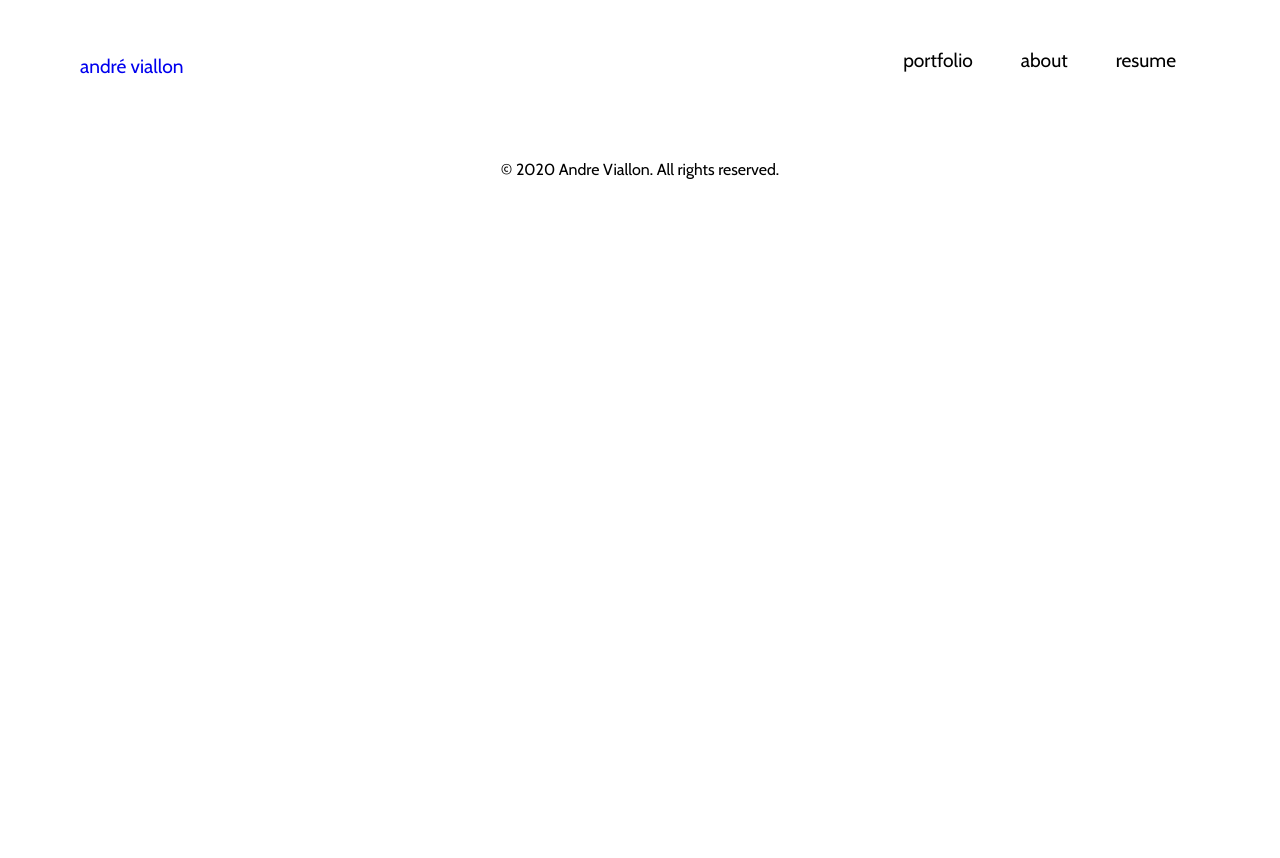
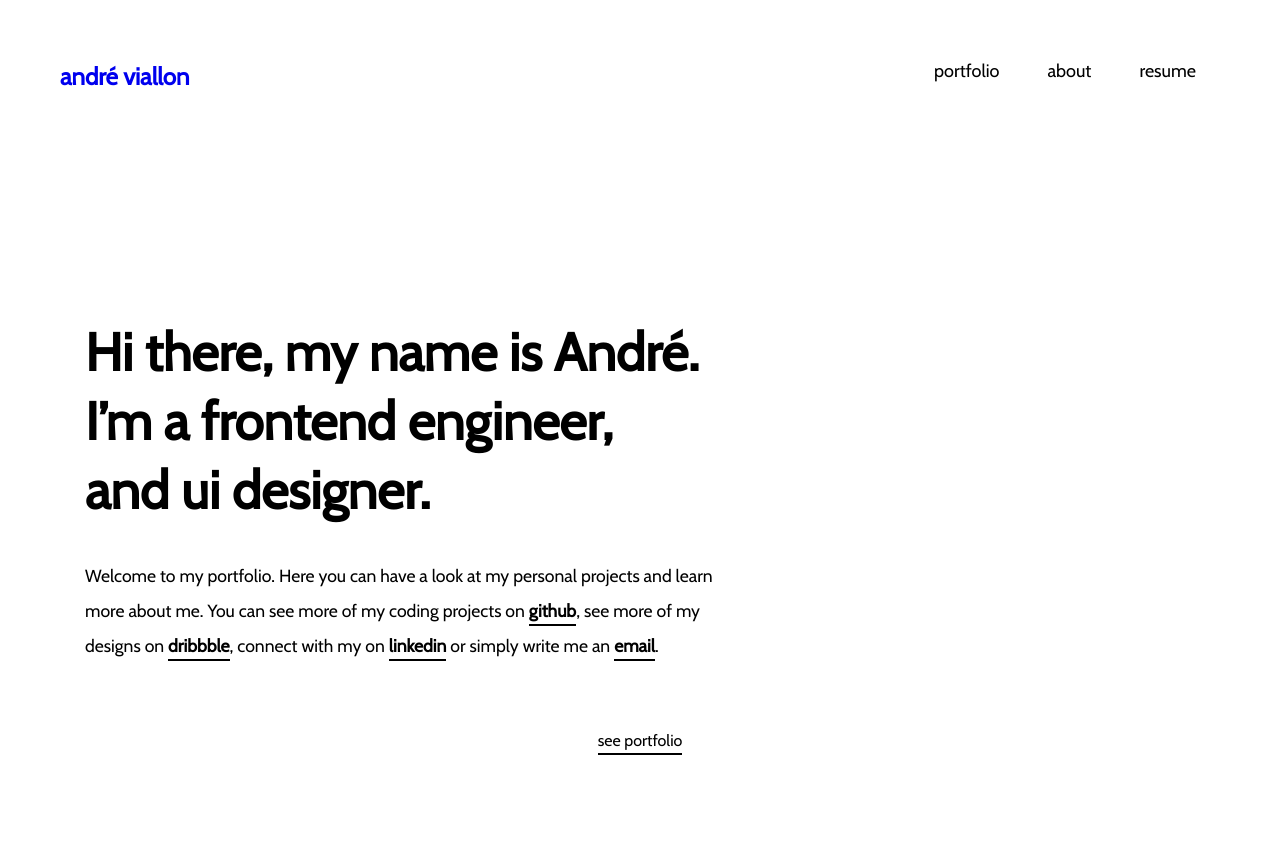
Before and after one commit to andreviallon/portfolio-gatsby, a Gatsby site: page / in a window 1280 px wide. Shown: the top 858 px of the page. Before the commit the page ends 800 px from the top, so only its background shows below. Built offline with nearby package versions, Linux system fonts and the light colour scheme; Gatsby itself is replaced by a stand-in of ours.

Commit message:
WIP: frontpage

```diff
--- a/package.json
+++ b/package.json
@@ -19,6 +19,7 @@
     "prop-types": "^15.7.2",
     "react": "^16.12.0",
     "react-dom": "^16.12.0",
+    "react-grid-system": "^7.0.3",
     "react-helmet": "^6.1.0"
   },
   "devDependencies": {
--- /dev/null
+++ b/src/components/frontpage.scss
@@ -0,0 +1,35 @@
+.frontpage-container {
+    height: 100vh;
+    width: 100%;
+    // display: flex;
+    // flex-direction: column;
+    // justify-content: center;
+    // align-items: flex-start;
+    margin-top: 25%;
+}
+
+.title  {
+    display: flex;
+    flex-direction: column;
+    font-size: 3.3rem;
+    margin-bottom: 2rem;
+
+    span {
+        margin-bottom: 0.3rem;
+        font-weight: bold;
+    }
+}
+
+.sub-title {
+    font-size: 1.1rem;
+    padding-bottom: 12rem;
+    line-height: 35px;
+}
+
+.see-portfolio-container {
+    position: absolute;
+    bottom: 50px;
+    text-align: center;
+    left: 0;
+    right: 0;
+}
--- /dev/null
+++ b/src/components/frontpage.tsx
@@ -0,0 +1,33 @@
+import React from 'react';
+import './frontpage.scss';
+import { Container, Row, Col } from 'react-grid-system';
+
+export default function frontpage() {
+    return (
+        <div className="frontpage-container">
+            <Container>
+                <Row>
+                    <Col sm={12}>
+                        <div className="title">
+                            <span>Hi there, my name is André.</span>
+                            <span>I’m a frontend engineer,</span>
+                            <span>and ui designer.</span>
+                        </div>
+                    </Col>
+                </Row>
+            </Container>
+            <Container>
+                <Row>
+                    <Col sm={7}>
+                        <div className="sub-title">
+                            <span>Welcome to my portfolio. Here you can have a look at my personal projects and learn more about me. You can see more of my coding projects on <a className="hide-bottom-bar-on-hover bold" href="https://dribbble.com/andreviallon" target="_blank">github</a>, see more of my designs on <a className="hide-bottom-bar-on-hover bold" href="https://dribbble.com/andreviallon" target="_blank">dribbble</a>, connect with my on <a className="hide-bottom-bar-on-hover bold" href="https://dribbble.com/andreviallon" target="_blank">linkedin</a> or simply write me an <a className="hide-bottom-bar-on-hover bold" href="https://dribbble.com/andreviallon" target="_blank">email</a>.</span>
+                        </div>
+                    </Col>
+                </Row>
+            </Container>
+            <div className="see-portfolio-container">
+                <a className="hide-bottom-bar-on-hover">see portfolio</a>
+            </div>
+        </div>
+    )
+}
--- a/src/components/header.scss
+++ b/src/components/header.scss
@@ -11,9 +11,12 @@ header {
     flex-direction: row;
     justify-content: space-between;
     align-items: center;
-    padding: 3rem 5rem;
-    font-weight: 400;
-    font-size: 1.2rem;
+    padding: 60px;
+}
+
+.logo {
+    font-size: 24px;
+    font-weight: 700;
 }
 
 .navigation {
@@ -22,5 +25,7 @@ header {
 
     a {
         margin: 0 1.5rem;
+        font-size: 18px;
+        background-color: transparent;
     }
 }
--- /dev/null
+++ b/src/components/layout.scss
@@ -0,0 +1,11 @@
+.layout-container {
+  margin: 0 5rem;
+  max-width: 1300px;
+  margin: auto;
+}
+
+footer {
+  display: flex;
+  justify-content: center;
+  margin: 10rem 0;
+}
--- a/src/components/layout.tsx
+++ b/src/components/layout.tsx
@@ -7,16 +7,17 @@
 
 import React from "react"
 import PropTypes from "prop-types"
-import { useStaticQuery, graphql } from "gatsby"
 
 import Header from "./header"
-import "./layout.css"
+import "./layout.scss"
 
 const Layout = ({ children }) => {
   return (
     <>
       <Header />
+      <div className="layout-container">
         <main>{children}</main>
+      </div>
         <footer>© {new Date().getFullYear()} Andre Viallon. All rights reserved.</footer>
     </>
   )
--- a/src/pages/index.tsx
+++ b/src/pages/index.tsx
@@ -6,10 +6,12 @@ import { Link } from "gatsby"
 import Layout from "../components/layout"
 import Image from "../components/image"
 import SEO from "../components/seo"
+import Frontpage from '../components/frontpage';
 
 const IndexPage = () => (
   <Layout>
     <SEO title="Home" />
+    <Frontpage />
   </Layout>
 )
 
--- a/src/styles/styles.scss
+++ b/src/styles/styles.scss
@@ -3,6 +3,7 @@ body {
     padding: 0;
     font-family: "Circular Std", "Cabin", "Helvetica Neue", sans-serif;
     color: black;
+    box-sizing: border-box;
     -webkit-font-smoothing: antialiased;
 	-moz-osx-font-smoothing: grayscale;
 }
@@ -12,8 +13,10 @@ p {
 }
 
 a {
+    cursor: pointer;
     text-decoration: none;
     outline: 0;
+    box-sizing: border-box;
 
     &:visited {
         color: black;
@@ -28,17 +31,36 @@ a {
     }
 }
 
-.bottom-bar-on-hover {
-    position: relative;
+.bold {
+    font-weight: 700;
+}
+
+.hide-bottom-bar-on-hover {
+    padding-bottom: 3px;
+    border-bottom: 2px solid black;
+    border-bottom-color: black;
+    transition: all 200ms ease;
     color: black;
-    border-bottom: 3px solid transparent;
-    padding-bottom: 8px;
-    transition: all 200ms ease;
+    text-decoration: none;
 
     &:hover {
-        padding-bottom: 3px;
+        padding-bottom: 5px;
+        border-bottom-color: transparent;
+    }
+}
+
+
+.bottom-bar-on-hover {
+    padding-bottom: 8px;
+    border-bottom: 2px solid transparent;
+    transition: all 200ms ease;
+    color: black;
+    text-decoration: none;
+
+    &:hover {
+        padding-bottom: 4px;
         border-style: none none solid;
-        border-width: 3px;
+        border-width: 2px;
         border-color: black;
     }
 }
```
Also changed, not shown: src/pages/about.tsx (added, +13 -0 lines), src/components/layout.css (deleted), 1 other file.
